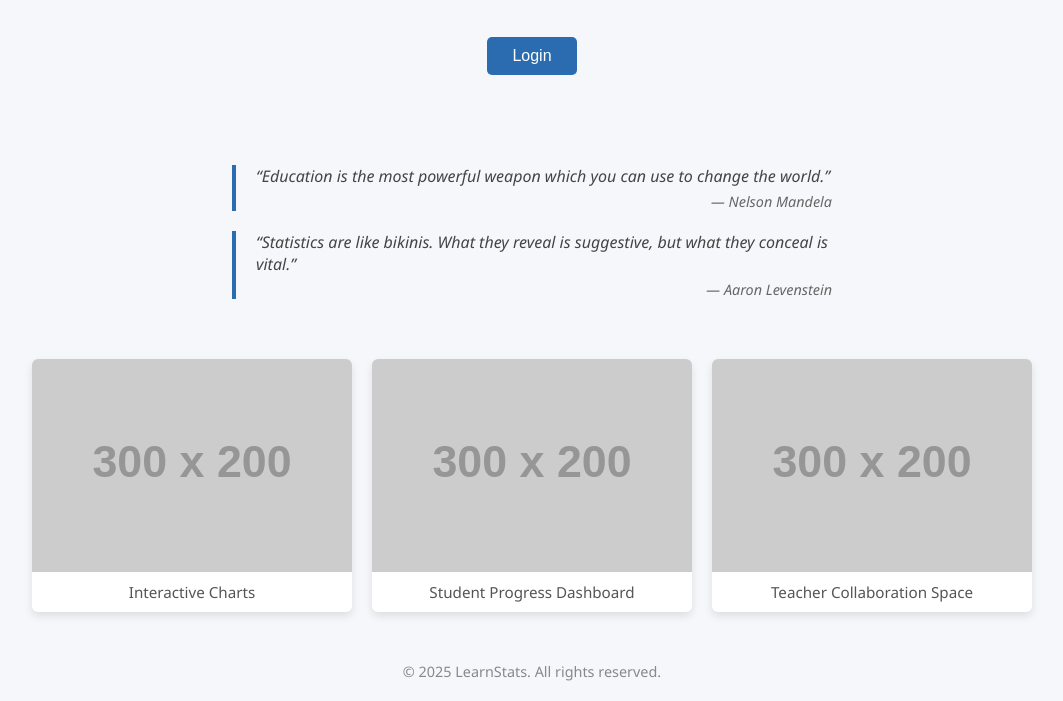
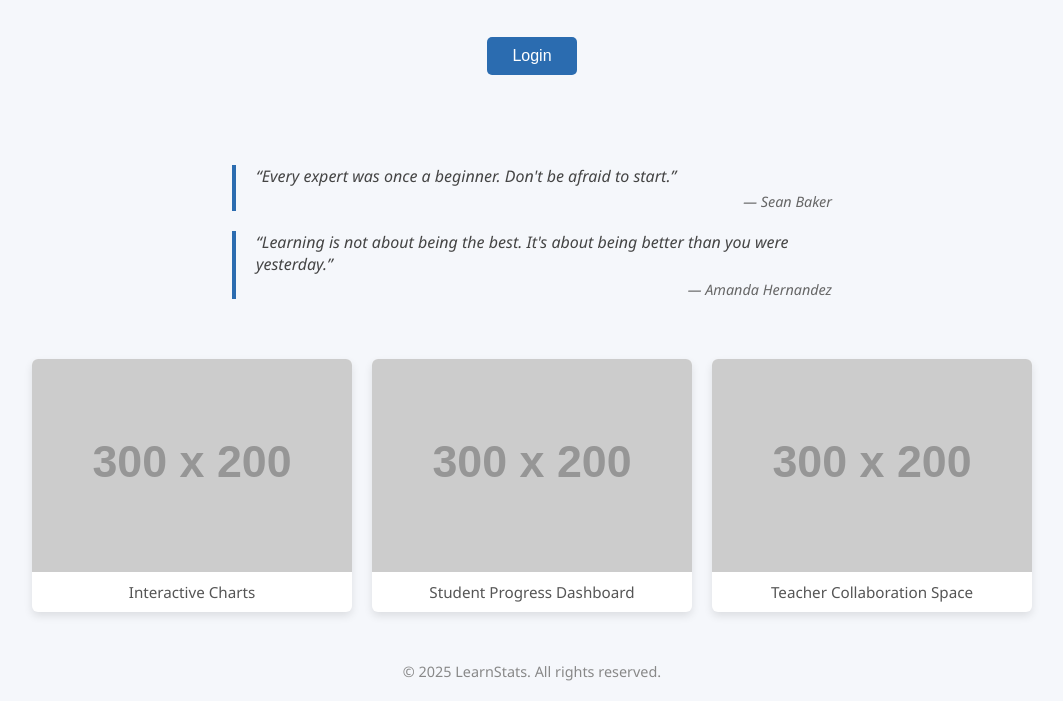
Before and after one commit to Xelenu/waywil-cloaked-1, a plain HTML site: page index.html in a window 1280 px wide. Shown: the part 166-867 px from the top of the page, without its empty margins (108-1171 px from the left). Drawn offline with Linux system fonts and the light colour scheme; placeholder pictures from the web are drawn by us.

Commit message:
Update index.html

```diff
--- a/index.html
+++ b/index.html
@@ -180,15 +180,15 @@
   </header>
 
   <section class="quotes">
-    <blockquote>
-      “Education is the most powerful weapon which you can use to change the world.”
-      <cite>— Nelson Mandela</cite>
-    </blockquote>
-    <blockquote>
-      “Statistics are like bikinis. What they reveal is suggestive, but what they conceal is vital.”
-      <cite>— Aaron Levenstein</cite>
-    </blockquote>
-  </section>
+  <blockquote>
+    “Every expert was once a beginner. Don't be afraid to start.”
+    <cite>— Sean Baker</cite>
+  </blockquote>
+  <blockquote>
+    “Learning is not about being the best. It's about being better than you were yesterday.”
+    <cite>— Amanda Hernandez</cite>
+  </blockquote>
+</section>
 
   <section class="images">
     <div class="img-placeholder">
```
